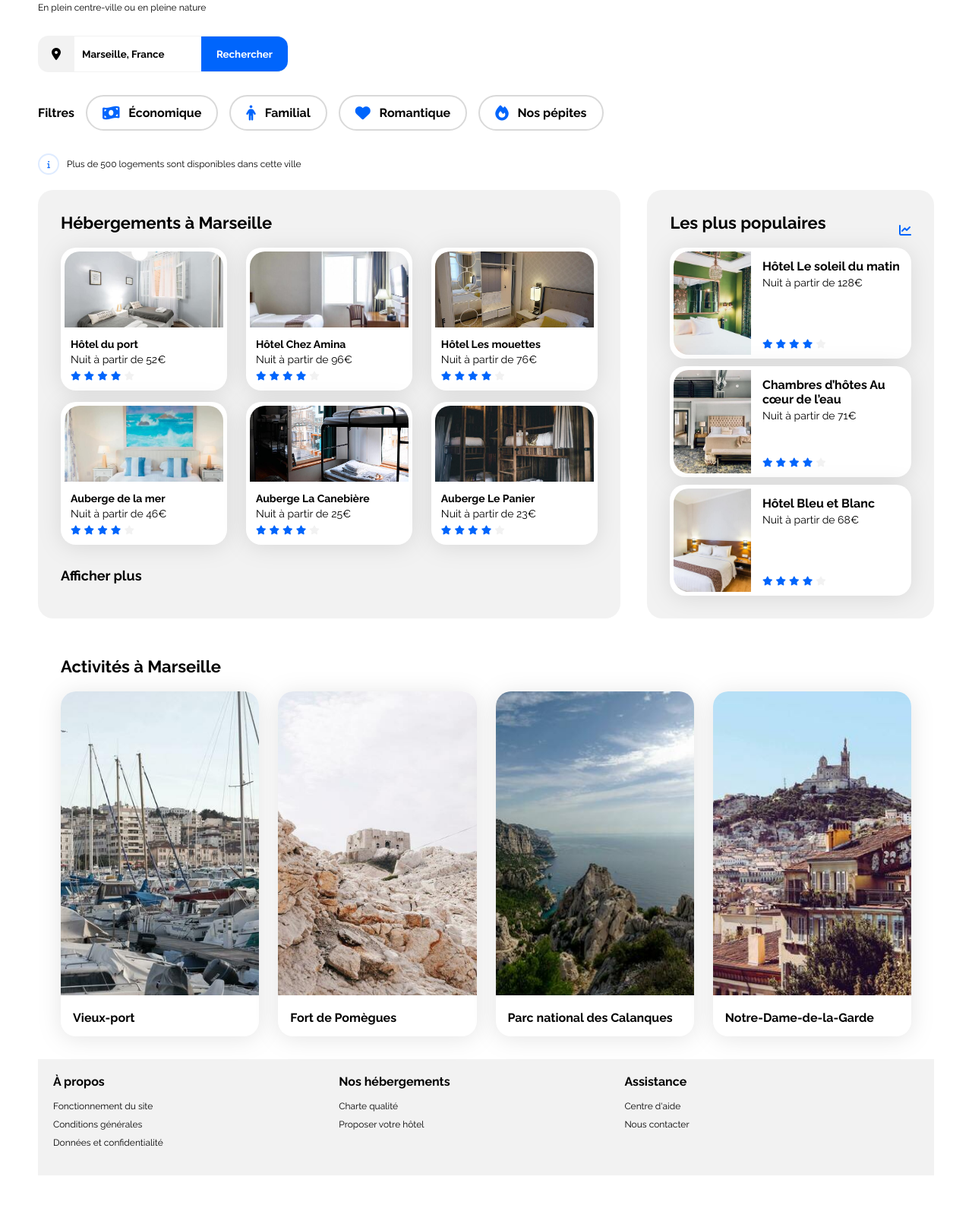
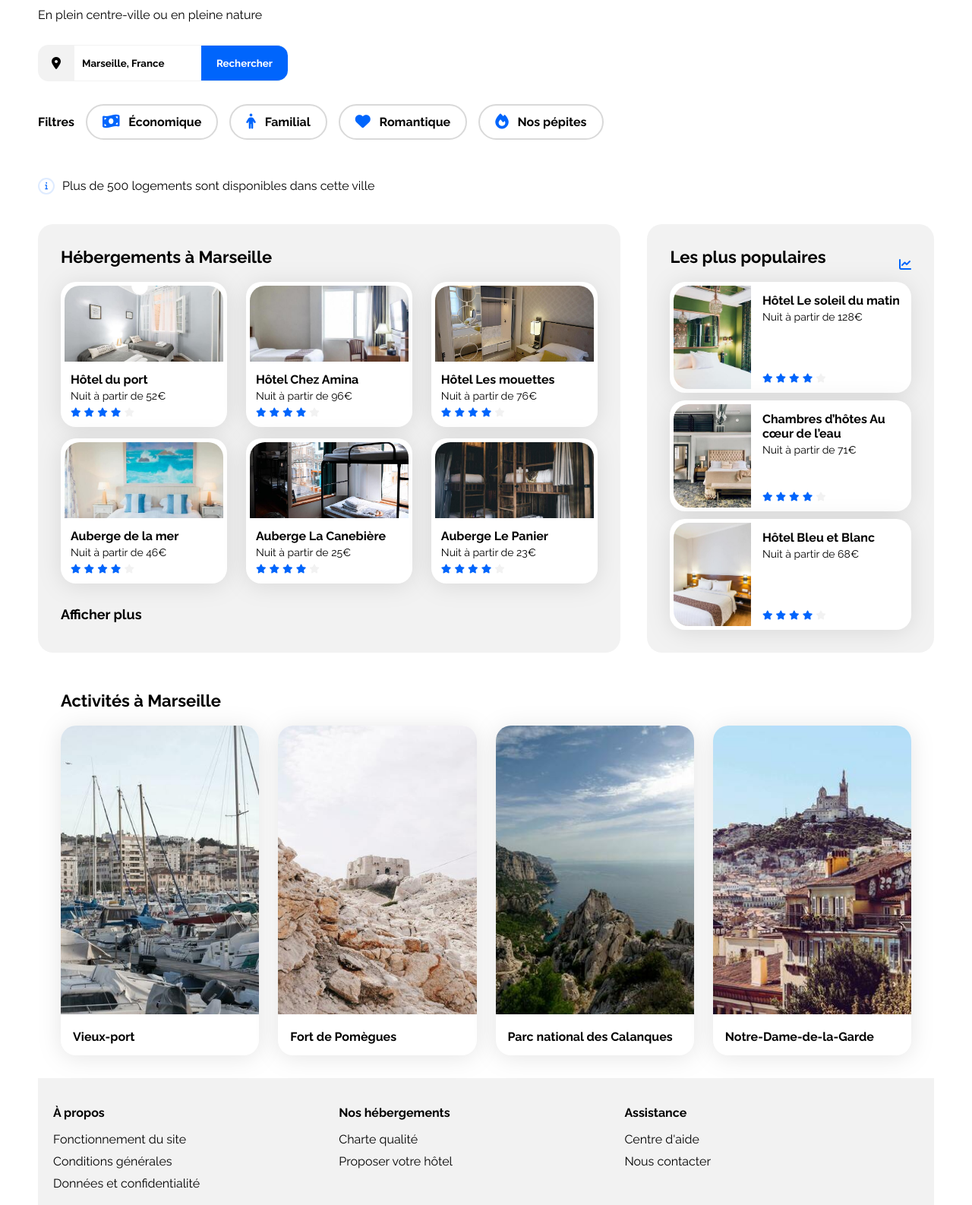
Before and after one commit to jackvpt/booki, a plain HTML site: page index.html in a window 1280 px wide. Shown: the part 121-1707 px from the top of the page at 76% size. Before the commit the page ends 1668 px from the top, so only its background shows below. Drawn offline with Linux system fonts and the light colour scheme.

Commit message:
responsive

```diff
--- a/css/style.css
+++ b/css/style.css
@@ -7,6 +7,7 @@
     --main-color: #0065fc;
     --main-bg-color: #f2f2f2;
     --filter-bg-color: #deebff;
+    --filter-border-color: #d9d9d9;
 }
 
 .fa-solid {
@@ -28,7 +29,6 @@ a {
 
 .section-title {
     margin: 0 0 20px;
-    font-size: 22px;
 }
 
 .card {
@@ -61,17 +61,26 @@ a {
 
 h1 {
     font-size: 22px;
+    font-weight: bold;
 }
 
 h2 {
-    font-size: 16px;
-    margin-bottom: 4px;
+    font-size: 18px;
+    font-weight: bold;
 }
 
 h3 {
-    font-size: 12px;
+    font-size: 16px;
+    font-weight: bold;
+}
+
+h4 {
+    font-size: 16px;
     font-weight: normal;
-    margin: 0;
+}
+
+h5 {
+    font-size: 14px;
 }
 
 /****** Header ***********/
@@ -165,8 +174,6 @@ h3 {
     color: black;
 }
 
-
-
 /****** Filter Bar ***********/
 .filter-bar {
     display: flex;
@@ -198,7 +205,7 @@ h3 {
 }
 
 .filter-label {
-    border: 2px solid #d9d9d9;
+    border: 2px solid var(--filter-border-color);
     border-radius: 32px;
     padding: 12px 20px;
     text-wrap: nowrap;
@@ -226,9 +233,10 @@ h3 {
     justify-content: center;
     align-items: center;
     border: 2px solid var(--filter-bg-color);
-    border-radius: 16px;
-    width: 24px;
-    height: 24px;
+    border-radius: 18px;
+    width: 18px;
+    height: 18px;
+    margin-right:10px;
 }
 
 .filter-result h3 {
@@ -284,7 +292,6 @@ h3 {
 .hebergements-cards .card-title {
     margin-top: 10px;
     margin-bottom: 4px;
-    font-size: 14px;
 }
 
 .hebergements-cards .card-subtitle {
@@ -382,7 +389,7 @@ h3 {
 
 .activites-cards .card img {
     width: 100%;
-    height: 400px;
+    height: 380px;
     border-top-left-radius: 20px;
     border-top-right-radius: 20px;
 }
@@ -404,12 +411,6 @@ footer {
     width: 33%;
 }
 
-.footerTitle {
-    font-size: 16px;
-    font-weight: bold;
-    margin: 0;
-}
-
 footer ul {
     padding: 0;
     list-style-type: none;
@@ -417,7 +418,7 @@ footer ul {
 
 footer li {
     margin: 10px 0;
-    font-size: 12px;
+    font-size: 16px;
 }
 
 footer a:hover {
@@ -428,7 +429,6 @@ footer a:hover {
 
 /****** Media queries ***********/
 @media screen and (min-width: 768px) {
-
     /*SEARCH BAR*/
     .search-bar button i {
         display: none;
@@ -437,7 +437,6 @@ footer a:hover {
 
 /* Medium devices (tablets, less/equal than 1024px) */
 @media (max-width: 1024px) {
-
     /*FILTER BAR*/
     .filter-bar {
         flex-direction: column;
@@ -486,7 +485,6 @@ footer a:hover {
 
 /* Small devices (phones, less than 768px) */
 @media (max-width: 767.98px) {
-
     /*GENERAL*/
     body {
         padding: 0;
@@ -580,7 +578,6 @@ footer a:hover {
         margin: 0;
     }
 
-
     .populaires-cards a {
         width: 100%;
     }
@@ -598,7 +595,7 @@ footer a:hover {
     /*ACTIVITES*/
     .activites {
         padding: 0 20px;
-        margin-bottom:30px;
+        margin-bottom: 30px;
     }
 
     .activites-cards {
@@ -606,12 +603,16 @@ footer a:hover {
         gap: 10px;
     }
 
+    .activites-cards .card img {
+        height: 141px;
+    }
+
     /*FOOTER*/
-    footer{
+    footer {
         flex-direction: column;
-        gap:20px;
+        gap: 20px;
     }
-    .footer-column{
-        width:100%;
+    .footer-column {
+        width: 100%;
     }
 }
--- a/index.html
+++ b/index.html
@@ -1,9 +1,5 @@
 <!DOCTYPE html>
 <html lang="fr">
-
-<!-- SECTIONS-->
-<!-- FIGURE -->
-<!-- GRAS PLACHOLDER -->
 
 <head>
     <meta charset="UTF-8">
@@ -31,7 +27,7 @@
         </div>
         <div class="header-text">
             <h1>Trouvez votre hébergement pour des vacances de rêve</h2>
-                <h3>En plein centre-ville ou en pleine nature</h3>
+                <h4>En plein centre-ville ou en pleine nature</h4>
         </div>
     </header>
 
@@ -83,15 +79,15 @@
                 <div class="filter-result-icon">
                     <i class="fa-solid fa-info fa-2xs"></i>
                 </div>
-                <h3>Plus de 500 logements sont disponibles dans cette ville</h3>
+                <h4>Plus de 500 logements sont disponibles dans cette ville</h4>
             </div>
         </section>
 
         <section class="hebergements-and-populaires">
             <!-- HEBERGEMENTS -->
-            <section class="hebergements">
+            <section class="hebergements" id="hebergements">
                 <div class="populaires-title">
-                    <h2 class="section-title">Hébergements à Marseille</h2>
+                    <h1 class="section-title">Hébergements à Marseille</h1>
                 </div>
                 <div class="hebergements-cards">
                     <a href="#">
@@ -229,7 +225,7 @@
             <!-- POPULAIRES -->
             <section class="populaires">
                 <div class="populaires-title">
-                    <h2 class="section-title">Les plus populaires</h2>
+                    <h1 class="section-title">Les plus populaires</h1>
                     <i class="fa-solid fa-chart-line" aria-hidden="true"></i>
                 </div>
                 <div class="populaires-cards">
@@ -301,9 +297,9 @@
         </section>
 
         <!-- ACTIVITES A MARSEILLE -->
-        <div class="activites">
+        <section class="activites"  id="activites">
             <div class="activites-title">
-                <h2 class="section-title">Activités à Marseille</h2>
+                <h1 class="section-title">Activités à Marseille</h1 >
             </div>
             <div class="activites-cards">
                 <a href="#">
@@ -347,13 +343,13 @@
                     </article>
                 </a>
             </div>
-        </div>
+        </section>
     </main>
 
     <!-- FOOTER -->
     <footer>
         <div class="footer-column">
-            <p class="footerTitle">À propos</p>
+            <h3>À propos</h3>
             <ul>
                 <li><a href="#">Fonctionnement du site</a></li>
                 <li><a href="#">Conditions générales</a></li>
@@ -361,14 +357,14 @@
             </ul>
         </div>
         <div class="footer-column">
-            <p class="footerTitle">Nos hébergements</p>
+            <h3>Nos hébergements</h3>
             <ul>
                 <li><a href="#">Charte qualité</a></li>
                 <li><a href="#">Proposer votre hôtel</a></li>
             </ul>
         </div>
         <div class="footer-column">
-            <p class="footerTitle">Assistance</p>
+            <h3>Assistance</h3>
             <ul>
                 <li><a href="#">Centre d'aide</a></li>
                 <li><a href="#">Nous contacter</a></li>
```
